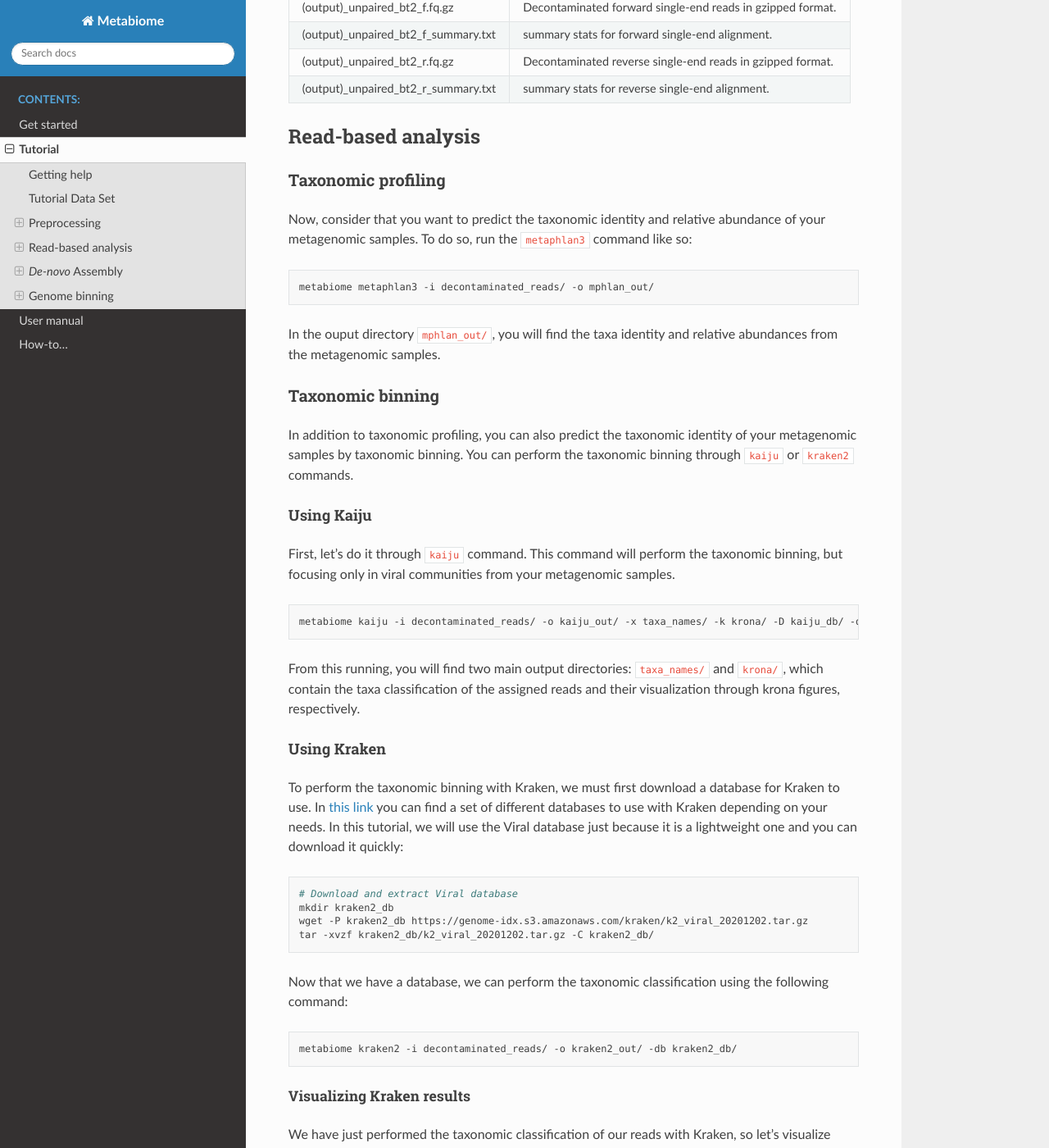
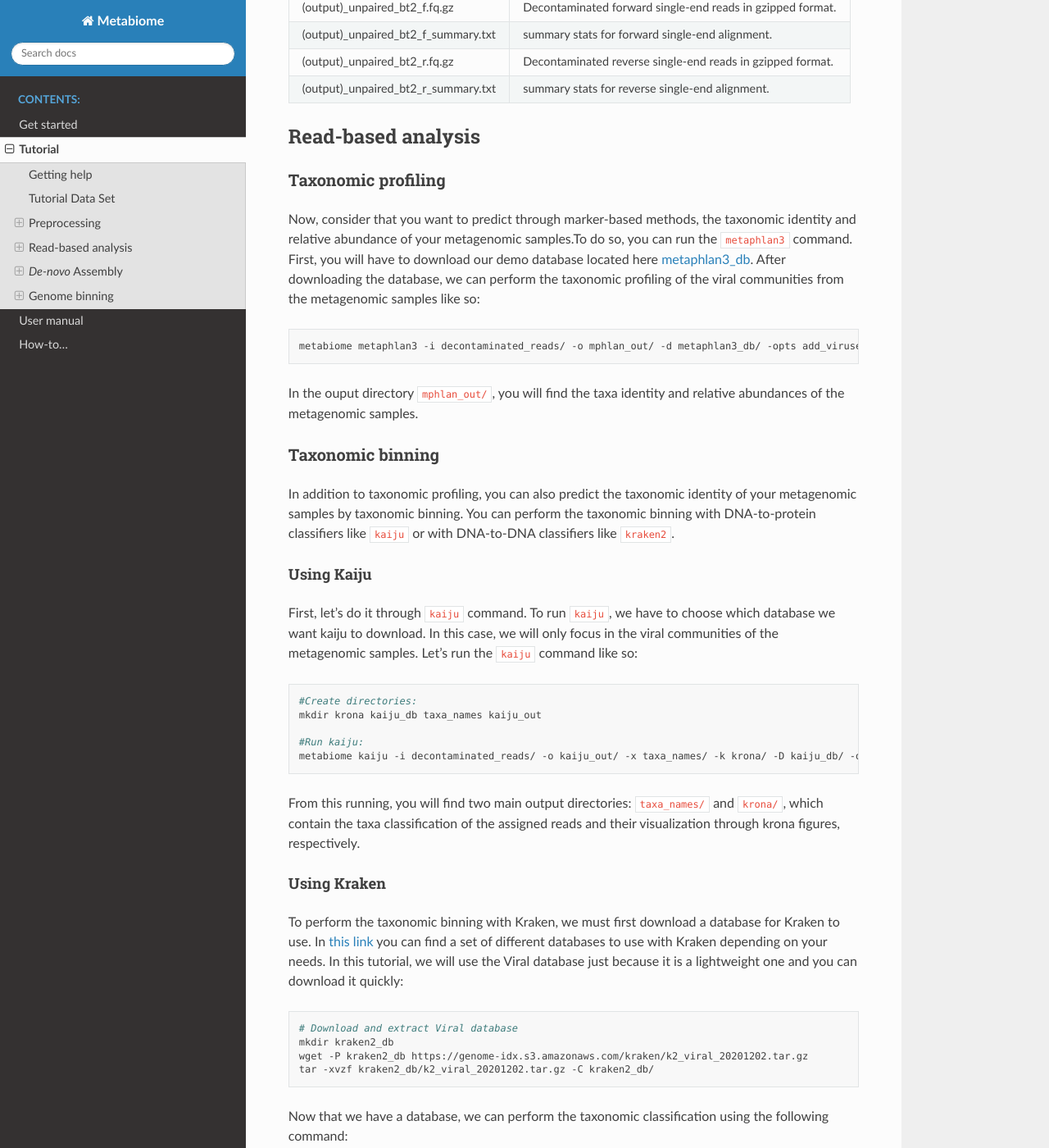
Before and after one commit to Nesper94/Metabiome, a Sphinx documentation site: the page built from documentation/source/tutorial.rst, in a window 1280 px wide and 1400 px high, scrolled down 3053 px. Shown: the whole window at 82% size. Built offline with Sphinx 7.4.7 and the Read the Docs theme 2.0.0, drawn with Linux system fonts in a browser that asks for light colours; some of the changed text lies outside the part shown.

Commit message:
Complete the taxonomic profiling and genome binning section of the tutorial
-Add the link where to download MetaPhlAn3's custom database.
-Add the next parameters to the metabiome metaphlan3 command line:
-opts add_viruses --ignore_eukaryotes --ignore_bacteria --ignore_archaea.
-Explain the location of the input files in the genome binning section.

```diff
--- a/documentation/source/tutorial.rst
+++ b/documentation/source/tutorial.rst
@@ -124,7 +124,8 @@ subsample the Human reference genome, for tutorial purposes only:
     perform the decontamination step quickly and smoothly. However, for real
     metagenomic studies you should always use the whole Human Reference Genome.
 
-Now that we have subsampled the Human Reference Genome, let's perform the decontamination with :code:`bowtie2` command like so:
+Now that we have subsampled the Human Reference Genome, let's perform the
+decontamination with :code:`bowtie2` command like so:
 
 .. code-block:: bash
 
@@ -159,16 +160,19 @@ Read-based analysis
 Taxonomic profiling
 -------------------
 
-Now, consider that you want to predict the taxonomic identity and relative
-abundance of your metagenomic samples. To do so, run the :code:`metaphlan3`
-command like so:
+Now, consider that you want to predict through marker-based methods, the taxonomic
+identity and relative abundance of your metagenomic samples.To do so, you can run
+the :code:`metaphlan3` command. First, you will have to download our demo
+database located here `metaphlan3_db <https://drive.google.com/drive/folders/1xNzSYTjSYlfycDsSC6_QM47y9Yid9Oe5?usp=sharing>`_.
+After downloading the database, we can perform the taxonomic profiling of the viral
+communities from the metagenomic samples like so:
 
 .. code-block:: bash
 
-    metabiome metaphlan3 -i decontaminated_reads/ -o mphlan_out/
+    metabiome metaphlan3 -i decontaminated_reads/ -o mphlan_out/ -d metaphlan3_db/ -opts add_viruses --ignore_eukaryotes --ignore_bacteria --ignore_archaea
 
 In the ouput directory :file:`mphlan_out/`, you will find the taxa identity and
-relative abundances from the metagenomic samples.
+relative abundances of the metagenomic samples.
 
 
 Taxonomic binning
@@ -176,17 +180,23 @@ Taxonomic binning
 
 In addition to taxonomic profiling, you can also predict the taxonomic identity
 of your metagenomic samples by taxonomic binning. You can perform the taxonomic
-binning through :code:`kaiju` or :code:`kraken2` commands.
+binning with DNA-to-protein classifiers like :code:`kaiju` or with DNA-to-DNA
+classifiers like :code:`kraken2`.
 
 Using Kaiju
 ...........
 
-First, let's do it through :code:`kaiju` command. This command will perform the
-taxonomic binning, but focusing only in viral communities from your metagenomic
-samples.
+First, let's do it through :code:`kaiju` command. To run :code:`kaiju`, we have
+to choose which database we want kaiju to download. In this case, we will only
+focus in the viral communities of the metagenomic samples. Let's run the
+:code:`kaiju` command like so:
 
 .. code-block:: bash
 
+    #Create directories:
+    mkdir krona kaiju_db taxa_names kaiju_out
+
+    #Run kaiju:
     metabiome kaiju -i decontaminated_reads/ -o kaiju_out/ -x taxa_names/ -k krona/ -D kaiju_db/ -d viruses
 
 From this running, you will find two main output directories:
@@ -322,23 +335,28 @@ Genome binning
 
 The following step is to generate bins from the previous draft genomes or
 contigs. To do so, we will use three different binners::code:`Metabat2`,
-:code:`Maxbin2` and :code:`CONCOCT`. Let's begin with :code:`Metabat2`, but
-before that let's generate a read coverage table with the next command:
+:code:`Maxbin2` and :code:`CONCOCT`. Depending on the options you provide,
+these binners will need the contigs and their respective paired-end reads
+in order to run. In this case, we will use both files located in the
+directory :file:`contigs_reads/`.
+
 
 Using Metabat2
 --------------
+
+Let's begin with :code:`Metabat2`, but before that let's generate a read
+coverage table with the next command:
 
 .. code-block:: bash
 
     # Generate read coverage table for Metabat2 running
     metabiome coverage_table  -i contigs_reads/ -o read_coverage/
 
-Now, let's run :code:`Metabat2` through the next command:
+Now, let's use this read coverage table to run :code:`Metabat2` command:
 
 .. code-block:: bash
 
-    # Metabat2
-    metabiome metabat2 -i contigs/ -co read_coverage/ -o metabat2/
+    metabiome metabat2 -i contigs/ -co read_coverage/ -o metabat2_out/
 
 Using Maxbin2
 -------------
```
Also changed, not shown: other parts of documentation/source/tutorial.rst (+3 -2 lines).
